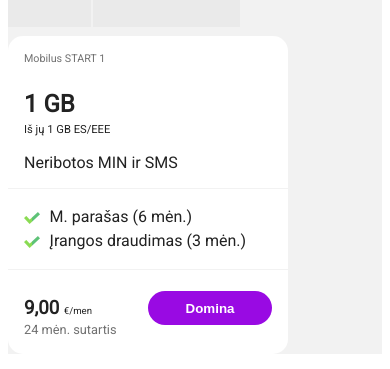
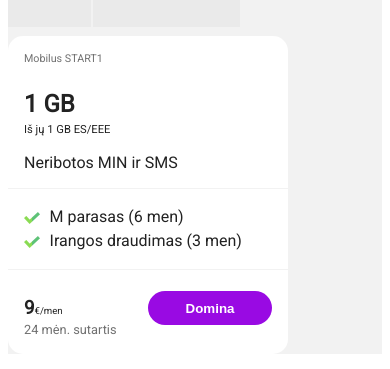
Before and after one commit to EivydasLeo-zz/react-telia, a React (Create React App) app: page / in a window 390 px wide. Shown: the part 227-596 px from the top of the page. Built offline with nearby package versions, Linux system fonts and the light colour scheme.

Commit message:
mobile plan uses json data

```diff
--- a/public/data/plan1.json
+++ b/public/data/plan1.json
@@ -17,8 +17,8 @@
   },
   "period": "men",
   "contractLength": {
-    "commitment": "Be įsipareigojimų",
-    "noCommitment": "24 mėn. sutartis"
+    "noCommitment": "Be įsipareigojimų",
+    "commitment": "24 mėn. sutartis"
   },
   "ctaButton": "Domina"
 }
--- a/src/components/mobilePlan.jsx
+++ b/src/components/mobilePlan.jsx
@@ -1,36 +1,38 @@
 import React, { Component } from 'react';
 import ListImage from '../static/check.png';
 class MobilePlan extends Component {
-  state = {};
   render() {
+    const { plan: p } = this.props;
     return (
       <div className="mobile-plan">
-        <h6 className="plan__header">Mobilus START 1</h6>
-        <h2 className="plan__dataAllow">1 GB</h2>
-        <small className="plan__dataEU">Iš jų 1 GB ES/EEE</small>
+        <h6 className="plan__header">{p.headerTitle}</h6>
+        <h2 className="plan__dataAllow">{p.dataAlowed} GB</h2>
+        <small className="plan__dataEU">Iš jų {p.dataEU} GB ES/EEE</small>
         <p className="plan__min-sms">Neribotos MIN ir SMS</p>
         <div className="plan__features">
           <div className="hr"></div>
           <ul className="features__list">
-            <li>
-              <img className="features__check" src={ListImage} alt="check" />
-              <span>M. parašas (6 mėn.)</span>
-            </li>
-            <li>
-              <img className="features__check" src={ListImage} alt="check" />
-              <span>Įrangos draudimas (3 mėn.)</span>
-            </li>
+            {p.features?.length > 0 &&
+              p.features.map((f) => (
+                <li key={f.title}>
+                  <img className="features__check" src={ListImage} alt="check" />
+                  <span>{f.title}</span>
+                </li>
+              ))}
           </ul>
           <div className="hr"></div>
         </div>
         <div className="plan__bottom">
           <div className="bottom__price-part">
             <h3 className="bottom__price">
-              9,00 <span>&euro;/men</span>
+              {/* {p.price && p.price.commitment} */}
+              {/* {p.price? - pasitikrina ar turi reiksme iki ? .commitment} */}
+              {p.price?.commitment}
+              <span>&euro;/men</span>
             </h3>
-            <small className="bottom__term">24 mėn. sutartis</small>
+            <small className="bottom__term">{p.contractLength?.commitment}</small>
           </div>
-          <button className="plan__cta">Domina</button>
+          <button className="plan__cta">{p.ctaButton}</button>
         </div>
       </div>
     );
```
